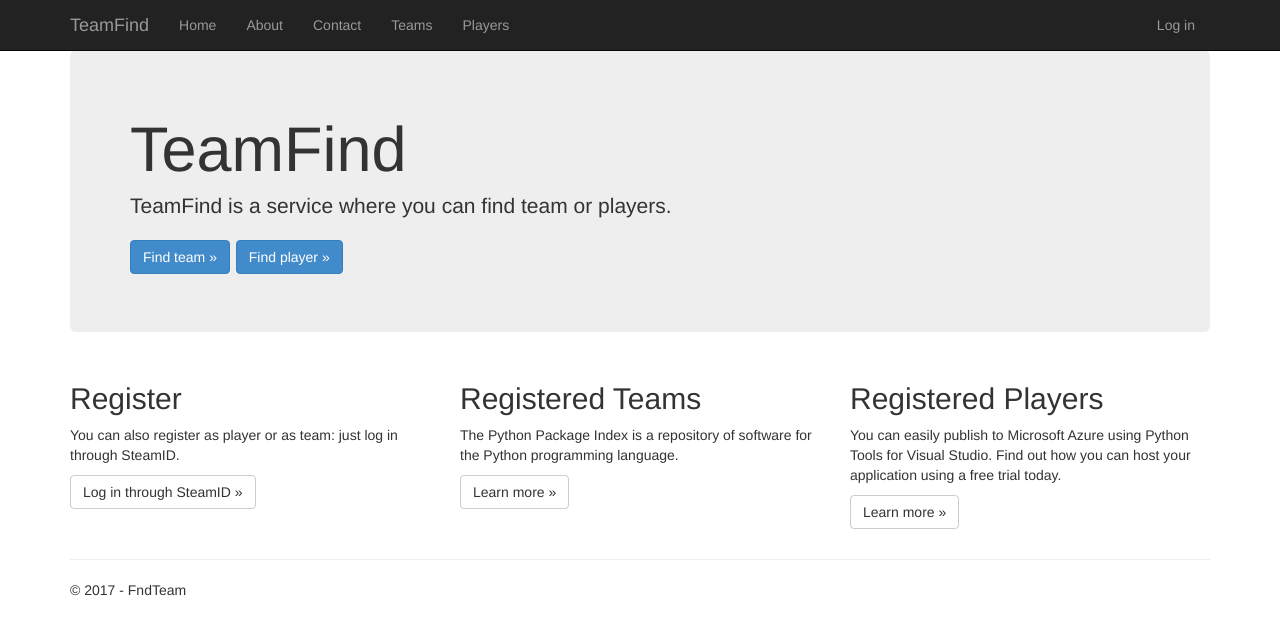
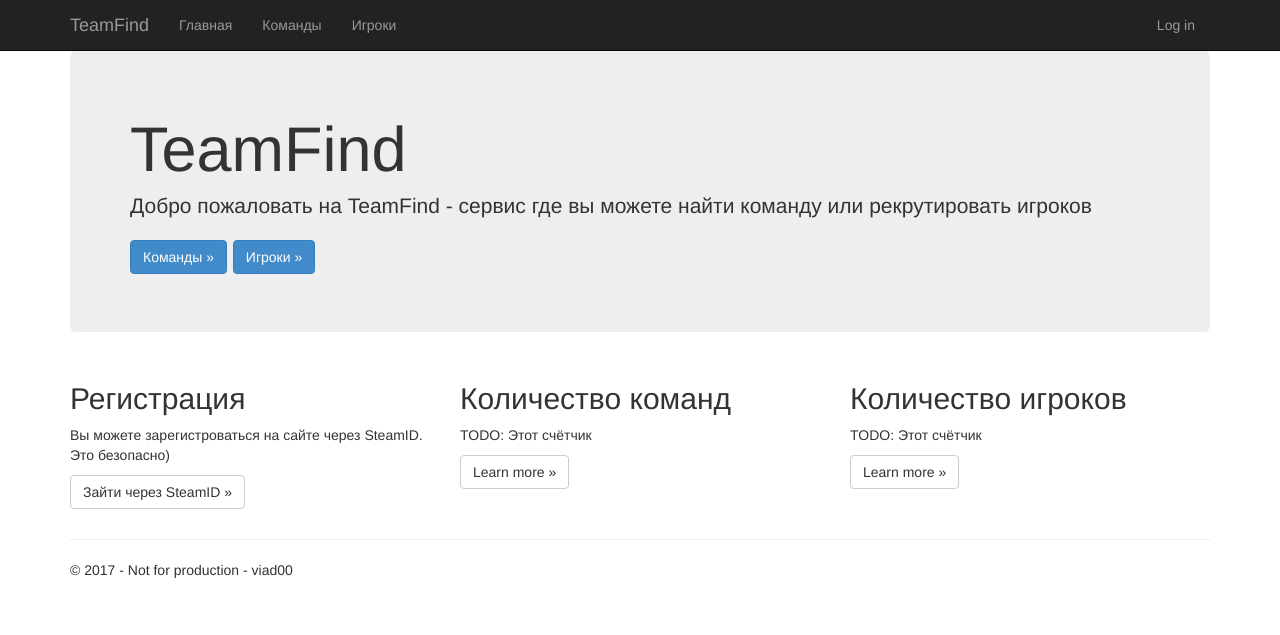
Before and after one commit to viad00/TeamFind, a Django app: page / in a window 1280 px wide. Shown: the top 635 px of the page. Run offline with Django 3.2, Linux system fonts and the light colour scheme; some libraries are stand-ins or nearby versions.

Commit message:
Русификация) Т.к. я не расчитываю на аудиторию из англоговорящих сайтов(конкуренция), пока я буду делать сайт на русском.

```diff
--- a/TeamFind/app/templates/app/about.html
+++ b/TeamFind/app/templates/app/about.html
@@ -5,6 +5,7 @@
 <h2>{{ title }}.</h2>
 <h3>{{ message }}</h3>
 
-<p>Use this area to provide additional information.</p>
+<p>Этот сайт задумывался как школьная проектная работа и я надеюсь что этот сайт принесёт хоть что-нибудь кроие оценки.
+    Всем добра!</p>
 
 {% endblock %}
--- a/TeamFind/app/templates/app/contact.html
+++ b/TeamFind/app/templates/app/contact.html
@@ -4,6 +4,7 @@
 
 <h2>{{ title }}.</h2>
 <h3>{{ message }}</h3>
+    <h3>Почему я не убрал эту страницу?</h3>
 
 <address>
     One Microsoft Way<br />
--- a/TeamFind/app/templates/app/index.html
+++ b/TeamFind/app/templates/app/index.html
@@ -4,30 +4,30 @@
 
 <div class="jumbotron">
     <h1>TeamFind</h1>
-    <p class="lead">TeamFind is a service where you can find team or players.</p>
+    <p class="lead">Добро пожаловать на TeamFind - сервис где вы можете найти команду или рекрутировать игроков</p>
     <p>
-        <a href="teams" class="btn btn-primary btn-large">Find team &raquo;</a>
-        <a href="players" class="btn btn-primary btn-large">Find player &raquo;</a>
+        <a href="teams" class="btn btn-primary btn-large">Команды &raquo;</a>
+        <a href="players" class="btn btn-primary btn-large">Игроки &raquo;</a>
     </p>
 </div>
 
 <div class="row">
     <div class="col-md-4">
-        <h2>Register</h2>
+        <h2>Регистрация</h2>
         <p>
-            You can also register as player or as team: just log in through SteamID.
+            Вы можете зарегистроваться на сайте через SteamID. Это безопасно)
         </p>
-        <p><a class="btn btn-default" href="/login/steam">Log in through SteamID &raquo;</a></p>
+        <p><a class="btn btn-default" href="/login/steam">Зайти через SteamID &raquo;</a></p>
     </div>
     <div class="col-md-4">
-        <h2>Registered Teams</h2>
-        <p>The Python Package Index is a repository of software for the Python programming language.</p>
-        <p><a class="btn btn-default" href="https://pypi.python.org/pypi">Learn more &raquo;</a></p>
+        <h2>Количество команд</h2>
+        <p>TODO: Этот счётчик</p>
+        <p><a class="btn btn-default" href="/">Learn more &raquo;</a></p>
     </div>
     <div class="col-md-4">
-        <h2>Registered Players</h2>
-        <p>You can easily publish to Microsoft Azure using Python Tools for Visual Studio. Find out how you can host your application using a free trial today.</p>
-        <p><a class="btn btn-default" href="http://azure.microsoft.com">Learn more &raquo;</a></p>
+        <h2>Количество игроков</h2>
+        <p>TODO: Этот счётчик</p>
+        <p><a class="btn btn-default" href="/">Learn more &raquo;</a></p>
     </div>
 </div>
 
--- a/TeamFind/app/templates/app/layout.html
+++ b/TeamFind/app/templates/app/layout.html
@@ -23,11 +23,11 @@
             </div>
             <div class="navbar-collapse collapse">
                 <ul class="nav navbar-nav">
-                    <li><a href="{% url 'home' %}">Home</a></li>
-                    <li><a href="{% url 'about' %}">About</a></li>
-                    <li><a href="{% url 'contact' %}">Contact</a></li>
-                    <li><a href="{% url 'teams' %}">Teams</a></li>
-                    <li><a href="{% url 'players' %}">Players</a></li>
+                    <li><a href="{% url 'home' %}">Главная</a></li>
+                    <!-- <li><a href="{% url 'about' %}">About</a></li> -->
+                    <!-- <li><a href="{% url 'contact' %}">Contact</a></li> -->
+                    <li><a href="{% url 'teams' %}">Команды</a></li>
+                    <li><a href="{% url 'players' %}">Игроки</a></li>
                 </ul>
                 {% include 'app/loginpartial.html' %}
             </div>
@@ -38,7 +38,7 @@
 {% block content %}{% endblock %}
         <hr/>
         <footer>
-            <p>&copy; {{ year }} - FndTeam</p>
+            <p>&copy; {{ year }} - Not for production - viad00</p>
         </footer>
     </div>
 
--- a/TeamFind/app/templates/app/loginpartial.html
+++ b/TeamFind/app/templates/app/loginpartial.html
@@ -2,8 +2,8 @@
 <form id="logoutForm" action="/logout" method="post" class="navbar-right">
     {% csrf_token %}
     <ul class="nav navbar-nav navbar-right">
-        <li><span class="navbar-brand">Hello {{ user.social_auth.get.extra_data.player.personaname }}!</span></li>
-        <li><a href="javascript:document.getElementById('logoutForm').submit()">Log off</a></li>
+        <li><span class="navbar-brand">{{ user.social_auth.get.extra_data.player.personaname }}</span></li>
+        <li><a href="javascript:document.getElementById('logoutForm').submit()">Выйти</a></li>
     </ul>
 
 </form>
--- a/TeamFind/app/views.py
+++ b/TeamFind/app/views.py
@@ -41,8 +41,8 @@ def about(request):
         request,
         'app/about.html',
         {
-            'title':'About',
-            'message':'Your application description page.',
+            'title':'О сайте',
+            'message':'Здесь размещена некоторая история о данном сервисе.',
             'year':datetime.now().year,
         }
     )
```
